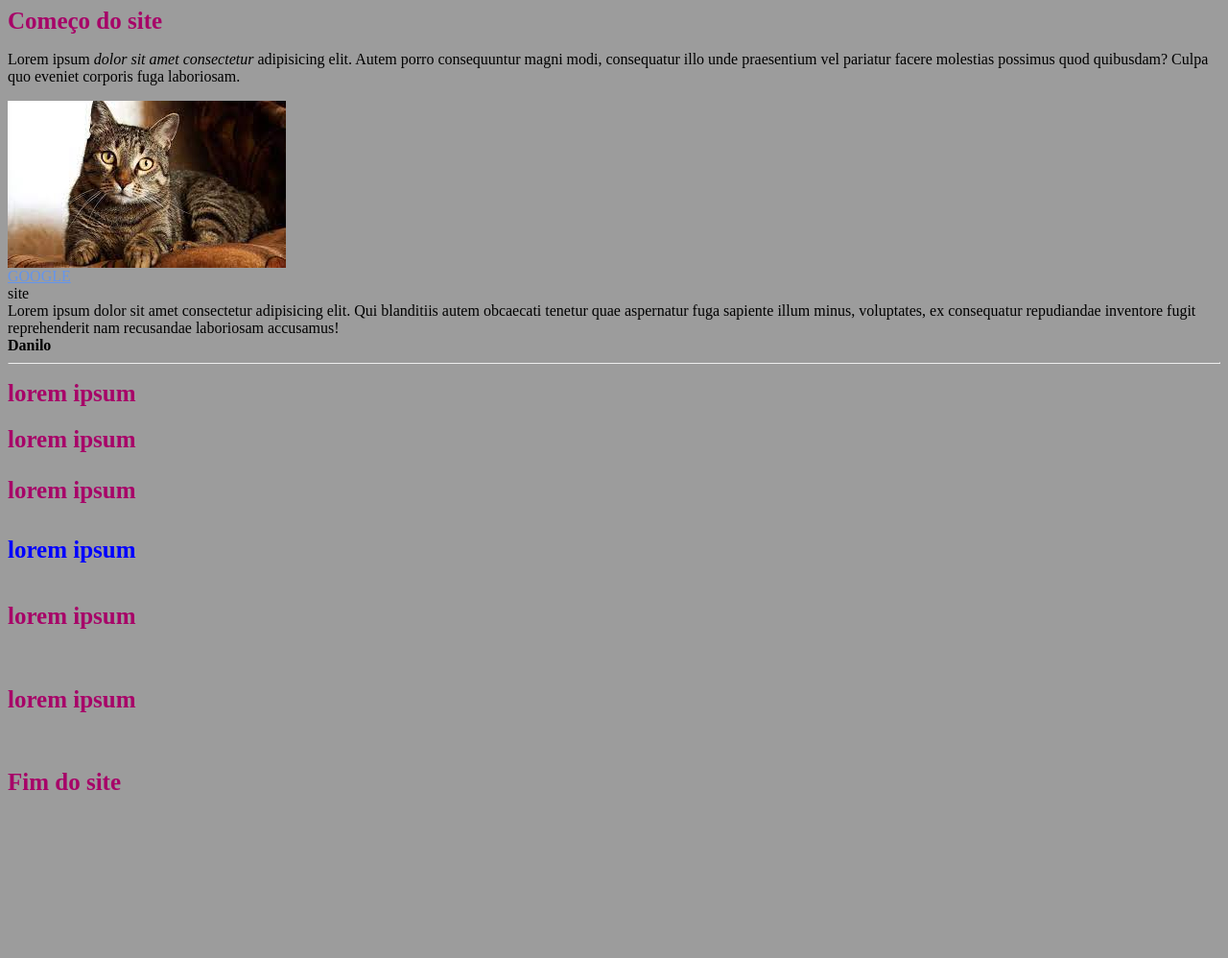
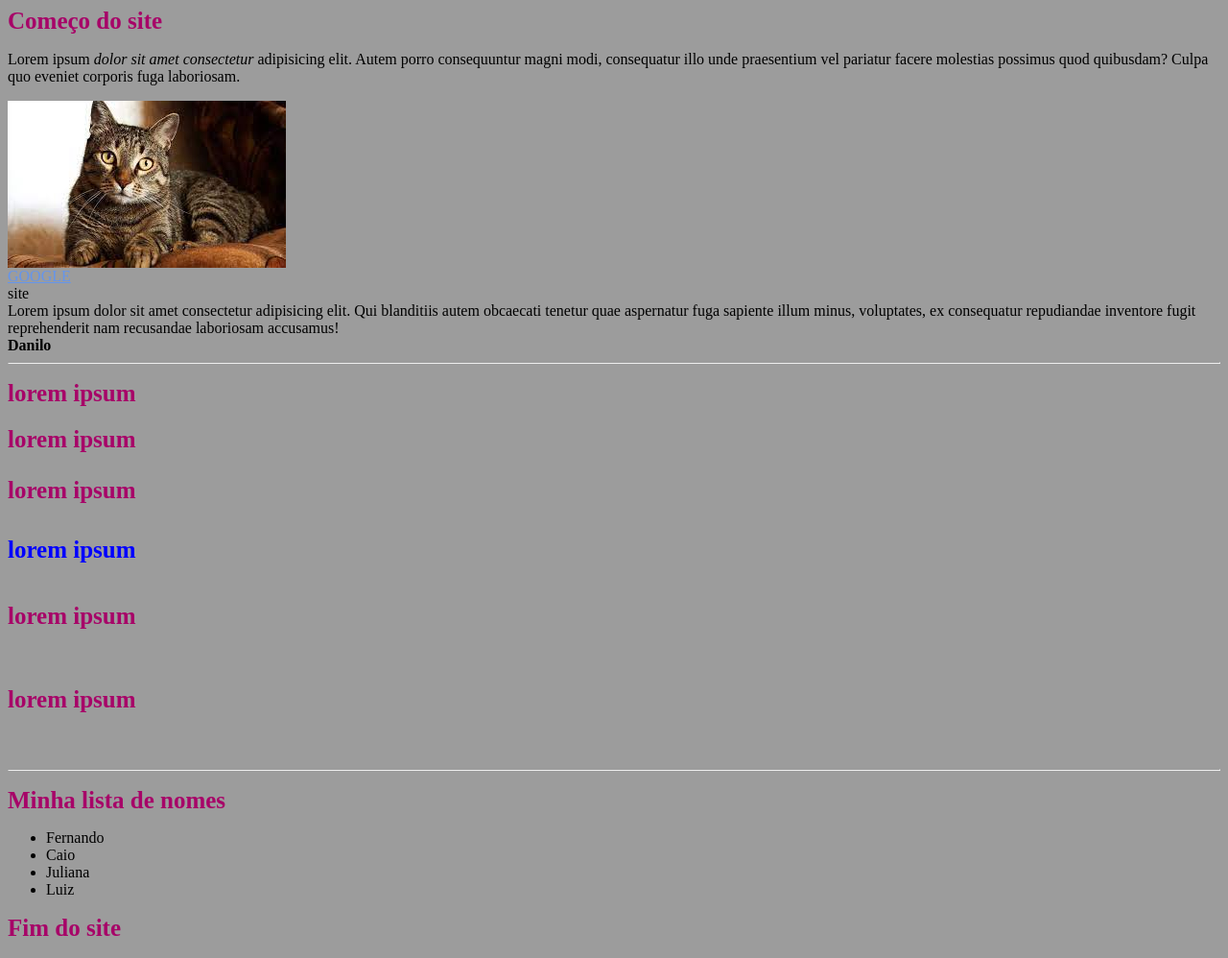
Before and after one commit to DaniloHY/Senac, a plain HTML site: page Aula/index.html in a window 1280 px wide. Shown: the whole page at 96% size. Before the commit the page ends 846 px from the top, so only its background shows below. Drawn offline with Linux system fonts and the light colour scheme.

Commit message:
Add files via upload

```diff
--- a/Aula/index.html
+++ b/Aula/index.html
@@ -21,7 +21,7 @@
   <p>Lorem ipsum <i>dolor sit amet consectetur</i> adipisicing elit. Autem porro consequuntur magni modi, consequatur illo unde
     praesentium vel pariatur facere molestias possimus quod quibusdam? Culpa quo eveniet corporis fuga laboriosam.</p>
   <img src="gato.jfif" alt="gato deitado"><br>
-  <a href="https://www.youtube.com/watch?v=dQw4w9WgXcQ" style="color: cornflowerblue;">GOOGLE</a><br>
+  <a href="https://www.youtube.com/watch?v=dQw4w9WgXcQ" target="_blank" style="color: cornflowerblue;">GOOGLE</a><br>
   site
   <span style="display: block;">Lorem ipsum dolor sit amet consectetur adipisicing elit. Qui blanditiis autem obcaecati
     tenetur quae aspernatur fuga sapiente illum minus, voluptates, ex consequatur repudiandae inventore fugit
@@ -34,6 +34,15 @@
   <h4>lorem ipsum</h4>
   <h5>lorem ipsum</h5>
   <h6>lorem ipsum</h6>
+
+  <hr>
+  <h1>Minha lista de nomes</h1>
+  <ul>
+    <li>Fernando</li>
+    <li>Caio</li>
+    <li>Juliana</li>
+    <li>Luiz</li>
+  </ul>
   <h1>Fim do site</h1>
 </body>
 
```
